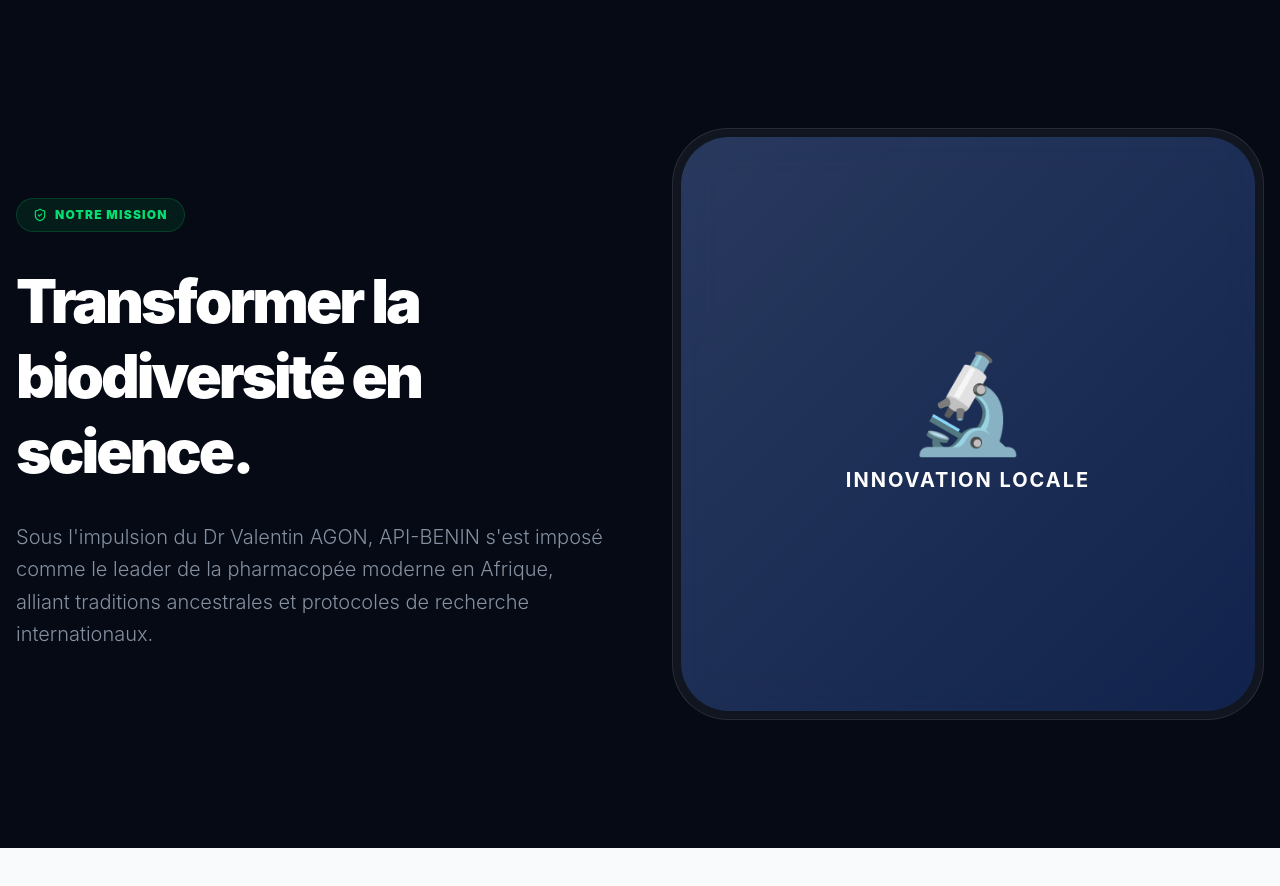
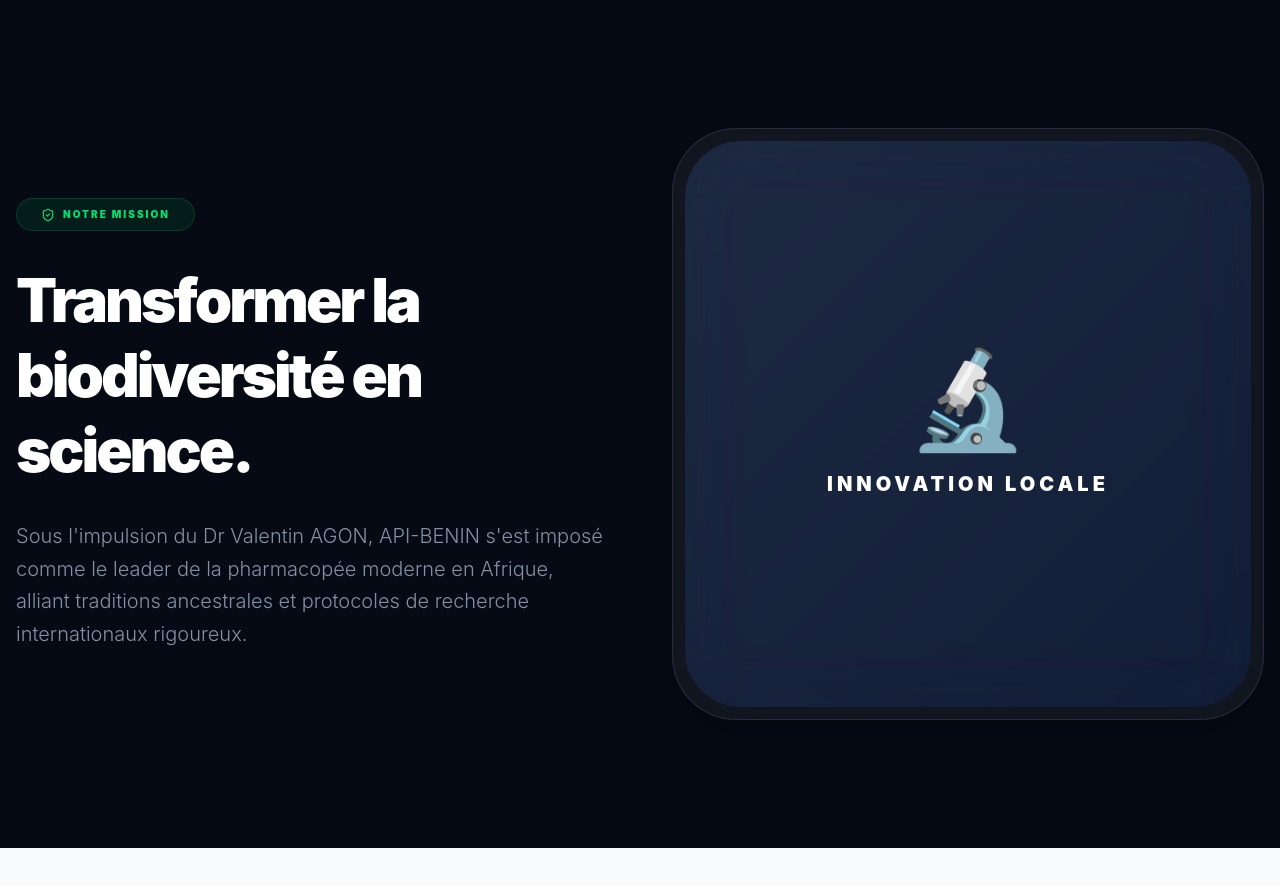
Before and after one commit to vianneycreator-pixel/refonte-api-site, a React (Vite) app: page / in a window 1280 px wide. Shown: the part 800-1686 px from the top of the page. Built offline with nearby package versions, Linux system fonts and the light colour scheme.

Commit message:
Update About.jsx

```diff
--- a/src/components/About.jsx
+++ b/src/components/About.jsx
@@ -6,30 +6,25 @@
       <div className="max-w-7xl mx-auto px-4">
         <div className="flex flex-col md:flex-row items-center gap-16">
           <div className="flex-1" data-aos="fade-right">
-            {/* Petit badge - Taille xs */}
-            <div className="inline-flex items-center gap-2 px-4 py-2 bg-green-500/10 border border-green-500/20 rounded-full text-green-400 text-xs font-black uppercase tracking-widest mb-8">
+            <div className="inline-flex items-center gap-2 px-6 py-2 bg-green-500/10 border border-green-500/20 rounded-full text-green-400 text-[10px] font-black uppercase tracking-[0.2em] mb-8">
               <ShieldCheck size={14} /> Notre Mission
             </div>
-
-            {/* Titre Section - Taille 6xl */}
             <h2 className="text-4xl md:text-6xl font-black text-white leading-tight tracking-tighter mb-8">
               Transformer la biodiversité en science.
             </h2>
-
-            {/* Texte descriptif - Taille xl */}
             <p className="text-xl text-blue-100/60 leading-relaxed font-light">
-              Sous l'impulsion du Dr Valentin AGON, API-BENIN s'est imposé comme le leader de la pharmacopée moderne en Afrique, alliant traditions ancestrales et protocoles de recherche internationaux.
+              Sous l'impulsion du Dr Valentin AGON, API-BENIN s'est imposé comme le leader de la pharmacopée moderne en Afrique, alliant traditions ancestrales et protocoles de recherche internationaux rigoureux.
             </p>
           </div>
 
           <div className="flex-1 w-full" data-aos="fade-left">
-            <div className="bg-white/5 backdrop-blur-xl border border-white/10 p-2 rounded-[3.5rem]">
-               <div className="bg-blue-600/20 rounded-[3rem] p-12 aspect-square flex items-center justify-center relative overflow-hidden">
-                  <div className="text-center">
-                    <div className="text-8xl mb-4">🔬</div>
-                    <div className="text-white font-bold text-xl uppercase tracking-widest">Innovation Locale</div>
+            <div className="bg-white/5 backdrop-blur-2xl border border-white/10 p-3 rounded-[4rem] shadow-2xl">
+               <div className="bg-blue-600/10 rounded-[3.5rem] p-16 aspect-square flex items-center justify-center relative overflow-hidden group">
+                  <div className="text-center group-hover:scale-110 transition-transform duration-700">
+                    <div className="text-8xl mb-6">🔬</div>
+                    <div className="text-white font-black text-xl uppercase tracking-[0.2em]">Innovation Locale</div>
                   </div>
-                  <div className="absolute top-0 left-0 w-full h-full bg-gradient-to-br from-white/10 to-transparent"></div>
+                  <div className="absolute top-0 left-0 w-full h-full bg-gradient-to-br from-white/5 to-transparent"></div>
                </div>
             </div>
           </div>
```
